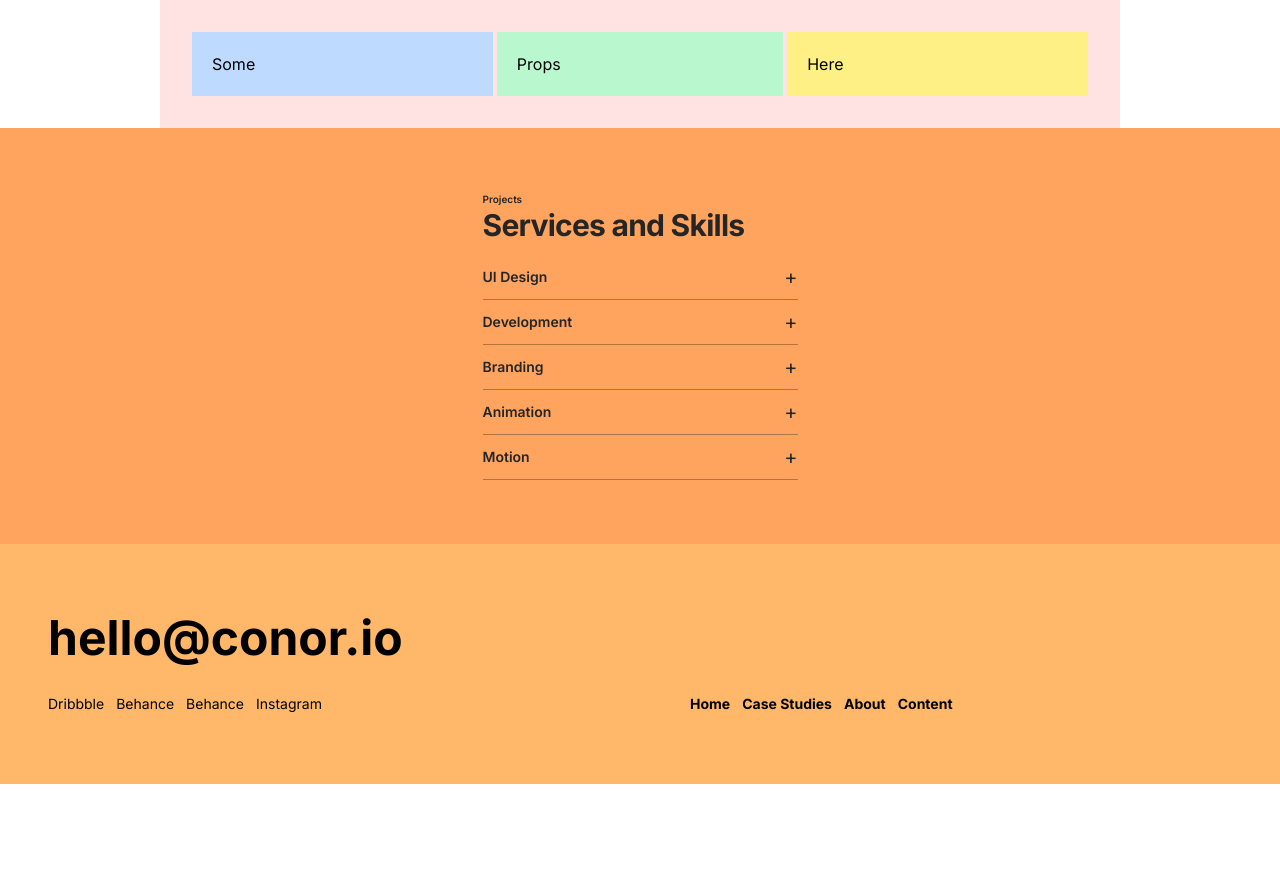
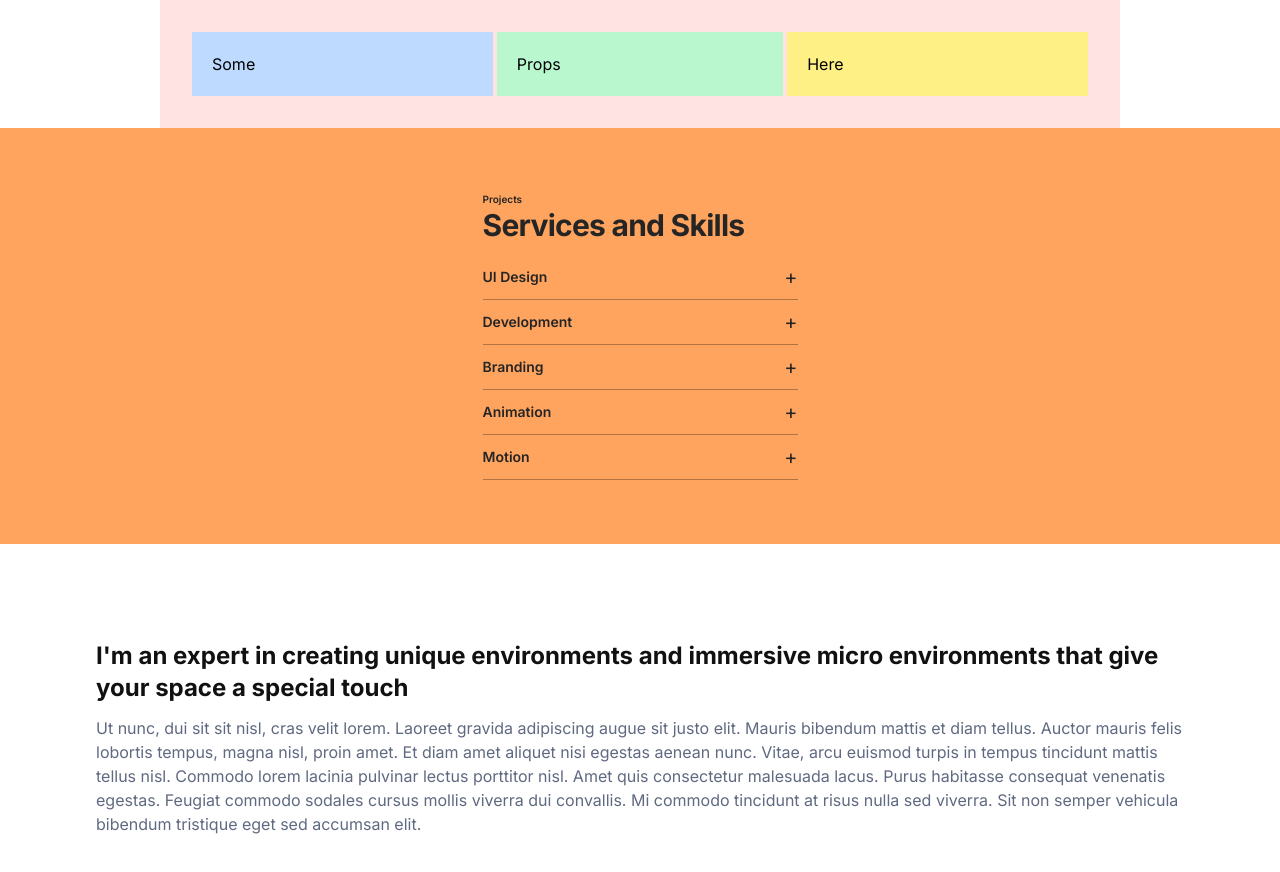
Before and after one commit to acm-ucr/portfolio-template, a Next.js app: page / in a window 1280 px wide. Shown: the top 872 px of the page. Built offline with nearby package versions, Linux system fonts and the light colour scheme.

Commit message:
Created ProjectPage component

```diff
--- a/src/app/page.tsx
+++ b/src/app/page.tsx
@@ -1,13 +1,13 @@
 import Example from "@/components/home/example";
 import ServicesAndSkills from "@/components/home/servicesandskills";
-import Footer from "@/components/home/footer";
+import ProjectPage from "@/components/projects/projectpageinfo";
 
 const Home = () => {
   return (
     <div>
       <Example text1="Some" text2="Props" text3="Here" />
       <ServicesAndSkills />
-      <Footer />
+      <ProjectPage />
       <div className="flex h-screen w-screen items-center justify-center"></div>
     </div>
   );
--- /dev/null
+++ b/src/components/projects/projectpageinfo.tsx
@@ -0,0 +1,26 @@
+function ProjectPage() {
+  return (
+    <div>
+      <div className="flex flex-col items-center justify-center bg-white p-24 text-left">
+        <h1 className="pb-3 text-2xl font-bold text-[#111111]">
+          I'm an expert in creating unique environments and immersive micro
+          environments that give your space a special touch
+        </h1>
+        <p className="text-[#5F6980]">
+          Ut nunc, dui sit sit nisl, cras velit lorem. Laoreet gravida
+          adipiscing augue sit justo elit. Mauris bibendum mattis et diam
+          tellus. Auctor mauris felis lobortis tempus, magna nisl, proin amet.
+          Et diam amet aliquet nisi egestas aenean nunc. Vitae, arcu euismod
+          turpis in tempus tincidunt mattis tellus nisl. Commodo lorem lacinia
+          pulvinar lectus porttitor nisl. Amet quis consectetur malesuada lacus.
+          Purus habitasse consequat venenatis egestas. Feugiat commodo sodales
+          cursus mollis viverra dui convallis. Mi commodo tincidunt at risus
+          nulla sed viverra. Sit non semper vehicula bibendum tristique eget sed
+          accumsan elit.
+        </p>
+      </div>
+    </div>
+  );
+}
+
+export default ProjectPage;
```
